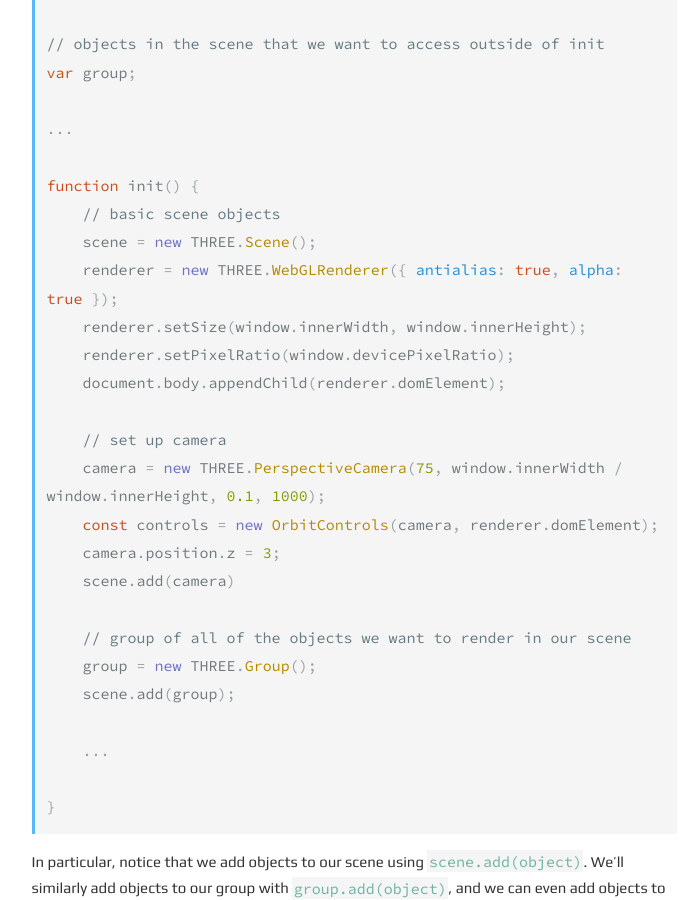
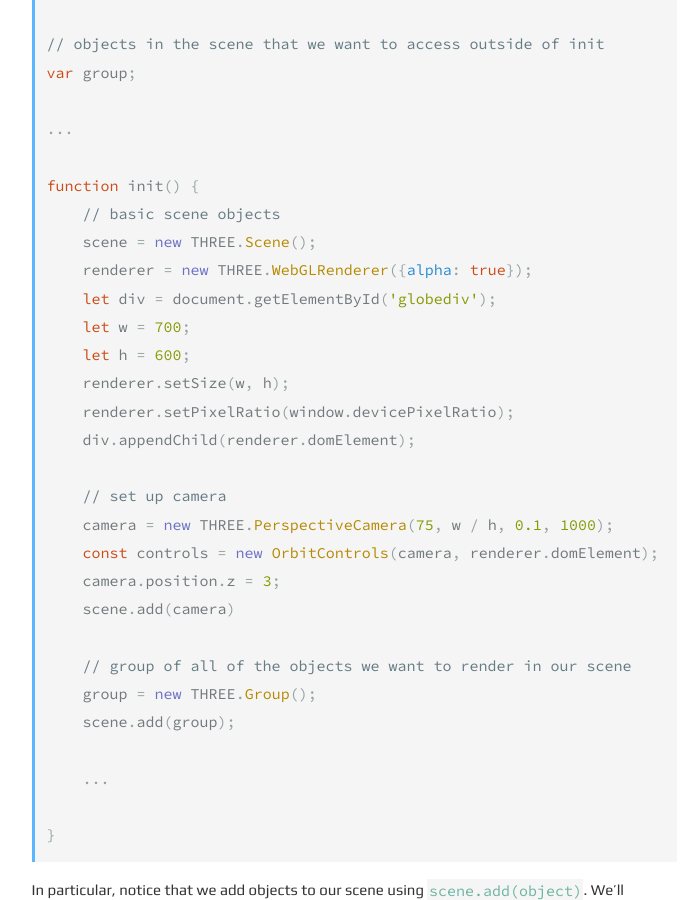
Before and after one commit to UTCG/workshops, a Jekyll site: the page built from _posts/2022-04-07-globe.md, in a window 1280 px wide and 900 px high, scrolled down 1662 px. Shown: the whole window, without its empty margins (286-982 px from the left). Built offline with Jekyll 4.4.1, drawn with Linux system fonts in a browser that asks for light colours.

Commit message:
Update scene setup to render inside div

```diff
--- a/_posts/2022-04-07-globe.md
+++ b/_posts/2022-04-07-globe.md
@@ -48,13 +48,16 @@ var group;
 function init() {
     // basic scene objects
     scene = new THREE.Scene();
-    renderer = new THREE.WebGLRenderer({ antialias: true, alpha: true });
-    renderer.setSize(window.innerWidth, window.innerHeight);
+    renderer = new THREE.WebGLRenderer({alpha: true});
+    let div = document.getElementById('globediv');
+    let w = 700;
+    let h = 600;
+    renderer.setSize(w, h);
     renderer.setPixelRatio(window.devicePixelRatio);
-    document.body.appendChild(renderer.domElement);
+    div.appendChild(renderer.domElement);
 
     // set up camera
-    camera = new THREE.PerspectiveCamera(75, window.innerWidth / window.innerHeight, 0.1, 1000);
+    camera = new THREE.PerspectiveCamera(75, w / h, 0.1, 1000);
     const controls = new OrbitControls(camera, renderer.domElement);
     camera.position.z = 3;
     scene.add(camera)
```
